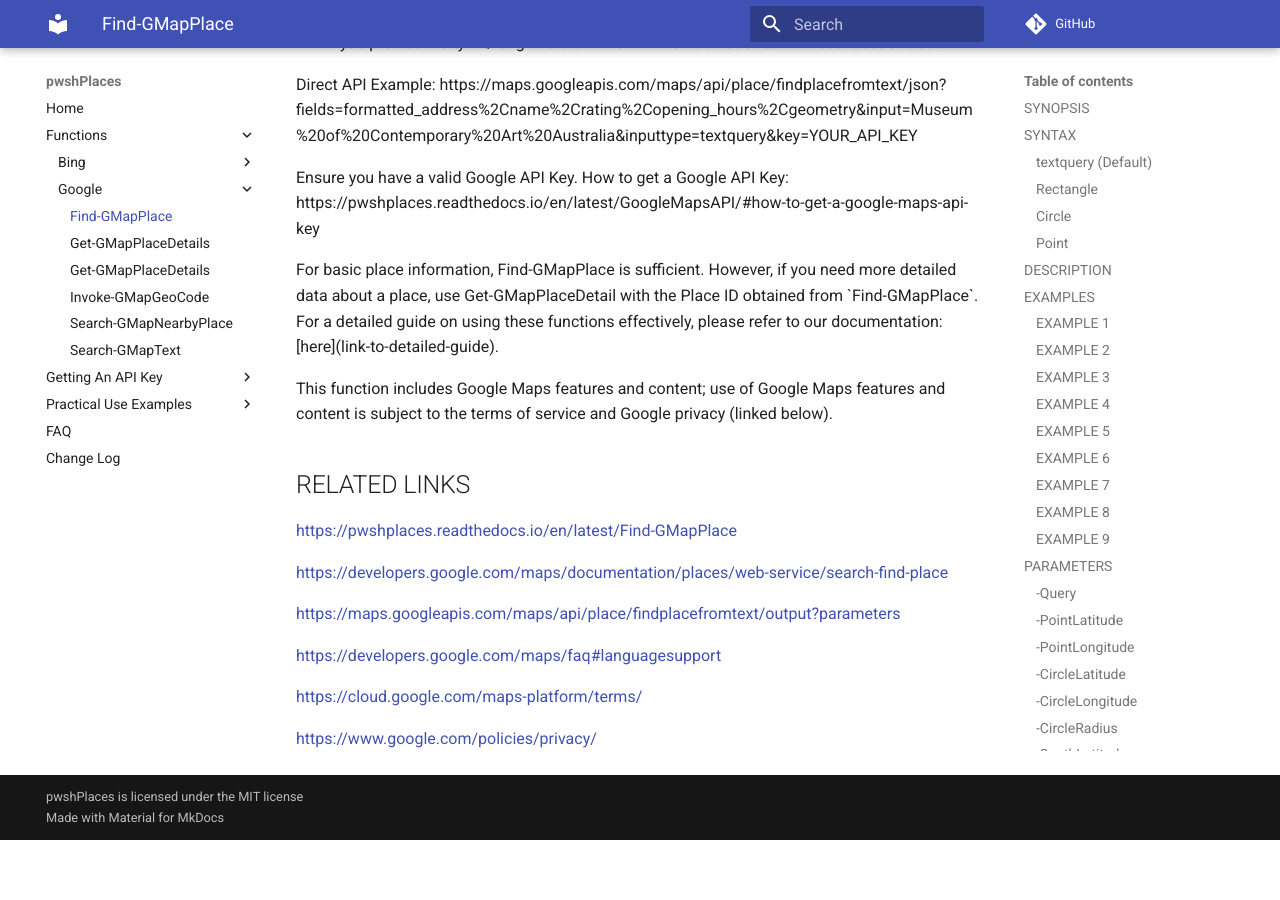
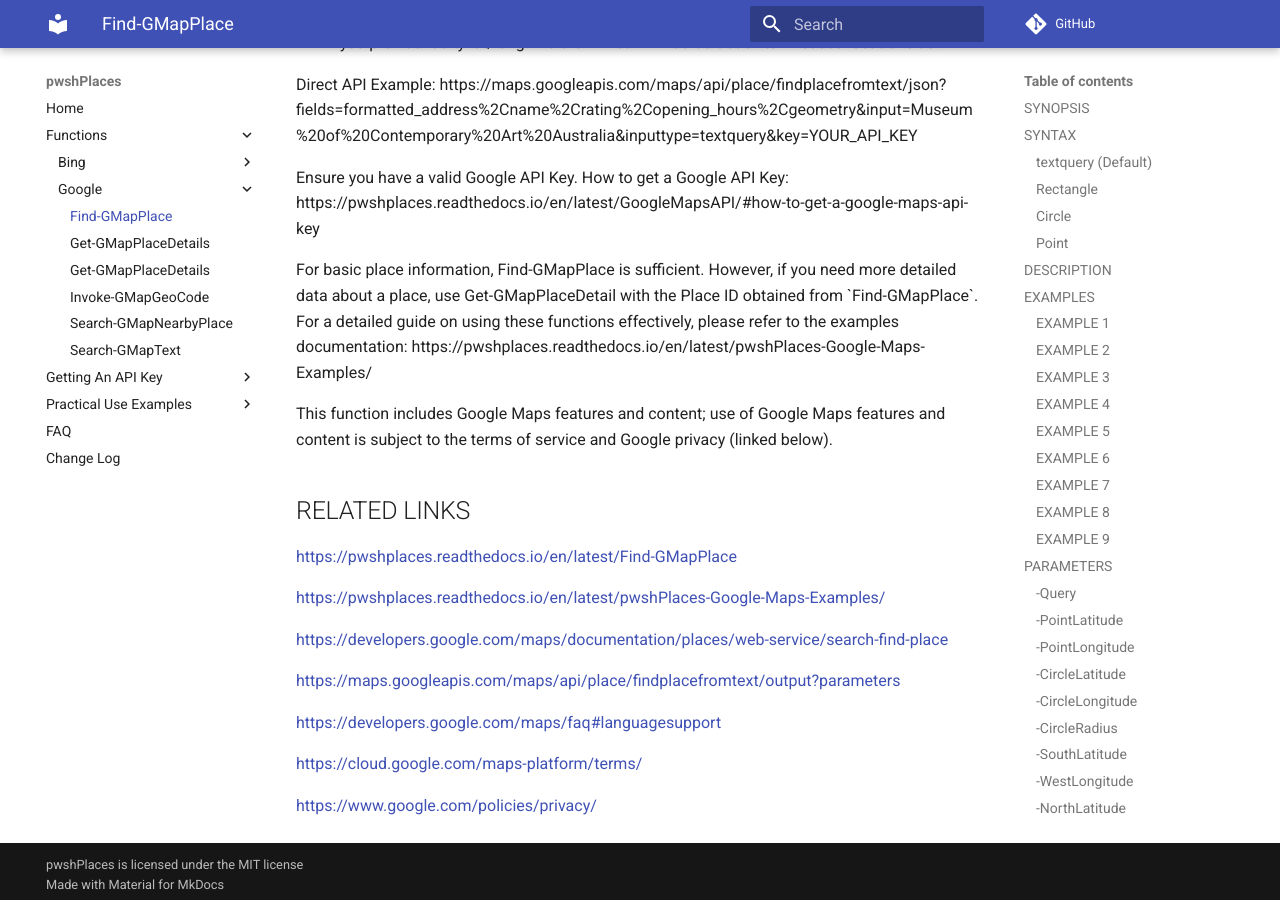
Before and after one commit to techthoughts2/pwshPlaces, an MkDocs documentation site: the page built from docs/Find-GMapPlace.md, in a window 1280 px wide and 900 px high, scrolled down 8453 px. Built offline with MkDocs 1.6.1 and Material for MkDocs 9.7.7, drawn with Linux system fonts in a browser that asks for light colours; comment, search, counter and statistics services are not loaded; before the commit the page ends 9293 px from its top, so only the background shows below that.

Commit message:
added gmap examples link

```diff
--- a/docs/Find-GMapPlace.md
+++ b/docs/Find-GMapPlace.md
@@ -381,14 +381,16 @@
 For basic place information, Find-GMapPlace is sufficient.
 However, if you need more detailed data
 about a place, use Get-GMapPlaceDetail with the Place ID obtained from \`Find-GMapPlace\`.
-For a detailed guide on using these functions effectively, please refer to our documentation:
-\[here\](link-to-detailed-guide).
+For a detailed guide on using these functions effectively, please refer to the examples documentation:
+    https://pwshplaces.readthedocs.io/en/latest/pwshPlaces-Google-Maps-Examples/
 
 This function includes Google Maps features and content; use of Google Maps features and content is subject to the terms of service and Google privacy (linked below).
 
 ## RELATED LINKS
 
 [https://pwshplaces.readthedocs.io/en/latest/Find-GMapPlace](https://pwshplaces.readthedocs.io/en/latest/Find-GMapPlace)
+
+[https://pwshplaces.readthedocs.io/en/latest/pwshPlaces-Google-Maps-Examples/](https://pwshplaces.readthedocs.io/en/latest/pwshPlaces-Google-Maps-Examples/)
 
 [https://developers.google.com/maps/documentation/places/web-service/search-find-place](https://developers.google.com/maps/documentation/places/web-service/search-find-place)
 
```
Also changed, not shown: docs/Get-GMapPlaceDetail.md (+2 -0 lines), docs/Invoke-GMapGeoCode.md (+2 -0 lines), docs/Search-GMapNearbyPlace.md (+2 -0 lines), docs/Search-GMapText.md (+2 -0 lines), 5 other files.
